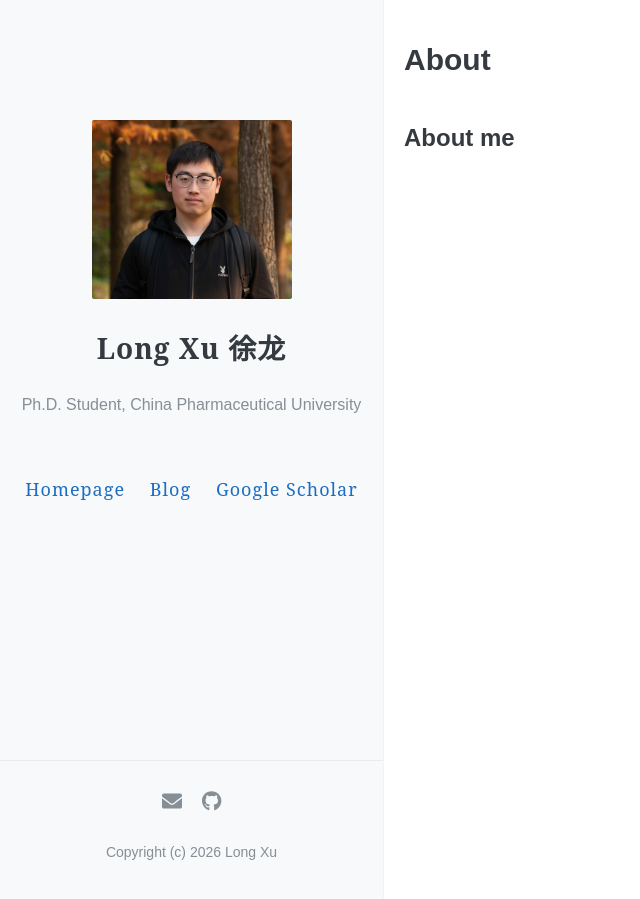
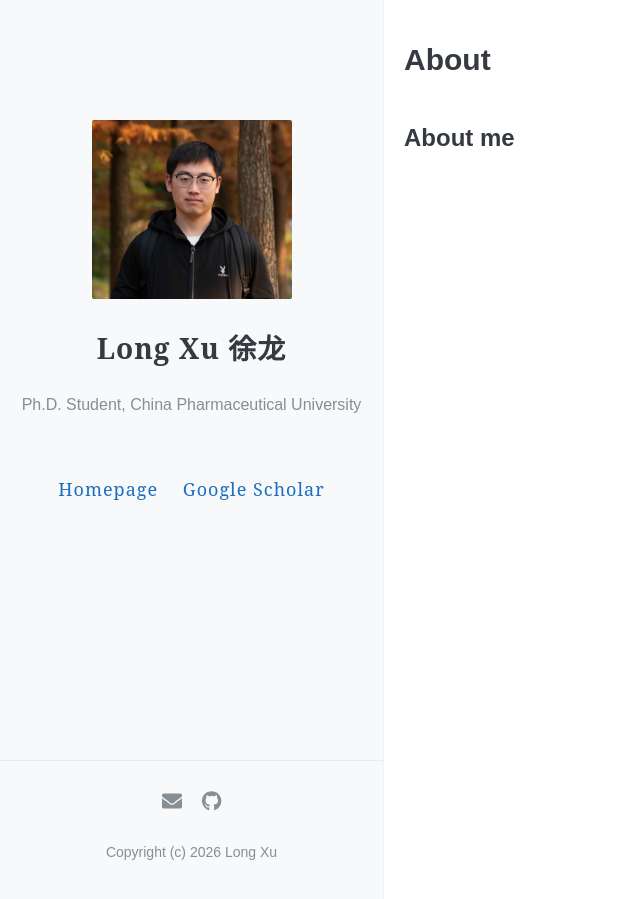
Before and after one commit to xulong0826/xulong0826.github.io, a Jekyll site: the page built from about.md, in a window 1280 px wide. Shown: the whole page, without its empty margins (0-640 px from the left). Built offline with Jekyll 4.4.1, drawn with Linux system fonts in a browser that asks for light colours.

Commit message:
Update _config.yml

```diff
--- a/_config.yml
+++ b/_config.yml
@@ -7,8 +7,6 @@ favicon: https://xulong0826.github.io/images/favicon.ico
 navigation:
   - name: Homepage
     url: /
-  - name: Blog
-    url: /blog
   - name: Google Scholar
     url: https://scholar.google.com.hk/citations?user=HeL-w-YAAAAJ&hl=zh-CN&oi=sra #https://scholar.google.com
 
```
